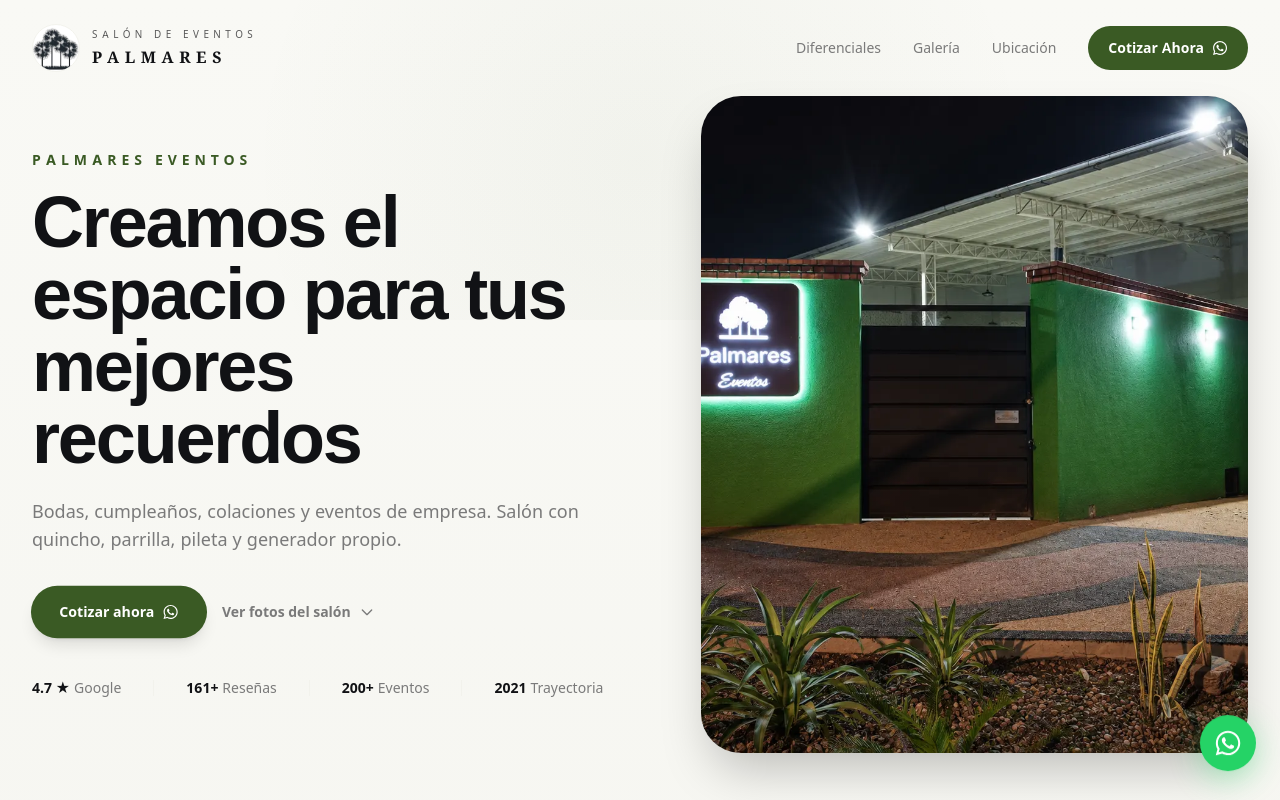
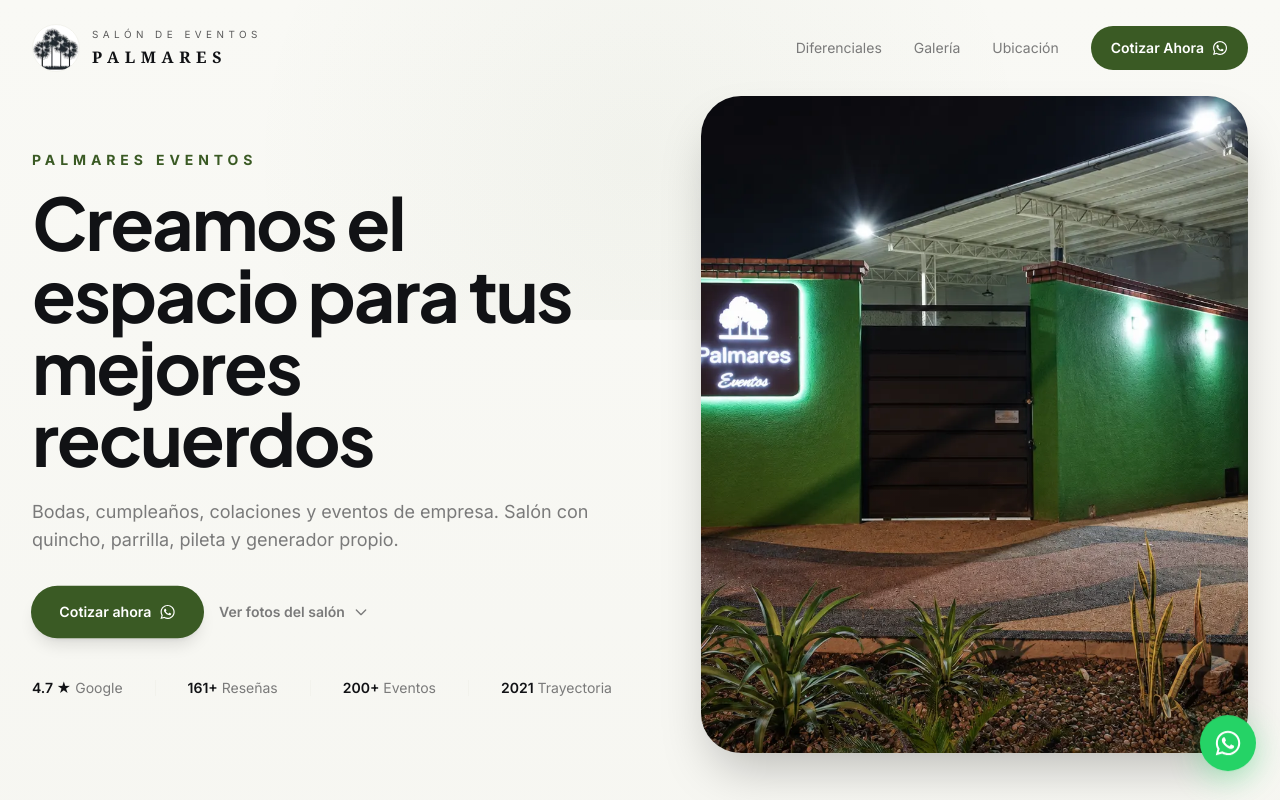
Before and after one commit to RicardoCano06/Palmares-Eventos, a React (Vite) app: page / in a window 1280 px wide. Shown: the top 800 px of the page. Built offline with nearby package versions, Linux system fonts and the light colour scheme; a web font is replaced by a local one.

Commit message:
fix: fetchpriority en logo/hero, Google Fonts con display=swap, eliminada carpeta fonts local

```diff
--- a/index.html
+++ b/index.html
@@ -4,7 +4,9 @@
     <meta charset="UTF-8" />
     <meta name="viewport" content="width=device-width, initial-scale=1.0" />
     <title>Palmares - Salón de Eventos</title>
-    <link rel="stylesheet" href="/fonts/fonts.css" />
+    <link rel="preconnect" href="https://fonts.googleapis.com" />
+    <link rel="preconnect" href="https://fonts.gstatic.com" crossorigin />
+    <link href="https://fonts.googleapis.com/css2?family=Inter:wght@400;500;600;700;800&family=Plus+Jakarta+Sans:wght@500;600;700;800&display=swap" rel="stylesheet" />
     <link rel="icon" type="image/png" href="/Imagen1.png" />
     <meta
       name="description"
--- a/src/App.jsx
+++ b/src/App.jsx
@@ -243,7 +243,7 @@ function App() {
           }`}>
             <a href="#inicio" onClick={(e) => { e.preventDefault(); window.scrollTo({ top: 0, behavior: 'smooth' }); }} className="flex items-center gap-3">
               <div className={`overflow-hidden rounded-full border border-brand-surface bg-white transition-all duration-300 ${scrolled ? 'h-10 w-10' : 'h-12 w-12'}`}>
-                <img src={logo} alt="Palmares - Salón de Eventos" className="h-full w-full object-cover" />
+                <img src={logo} alt="Palmares - Salón de Eventos" fetchpriority="high" loading="eager" className="h-full w-full object-cover" />
               </div>
               <div>
                 <p className={`uppercase tracking-[0.45em] text-[#5a5a5a] transition-all duration-300 ${scrolled ? 'text-[0.55rem]' : 'text-[0.62rem]'}`}>Salón de Eventos</p>
```
